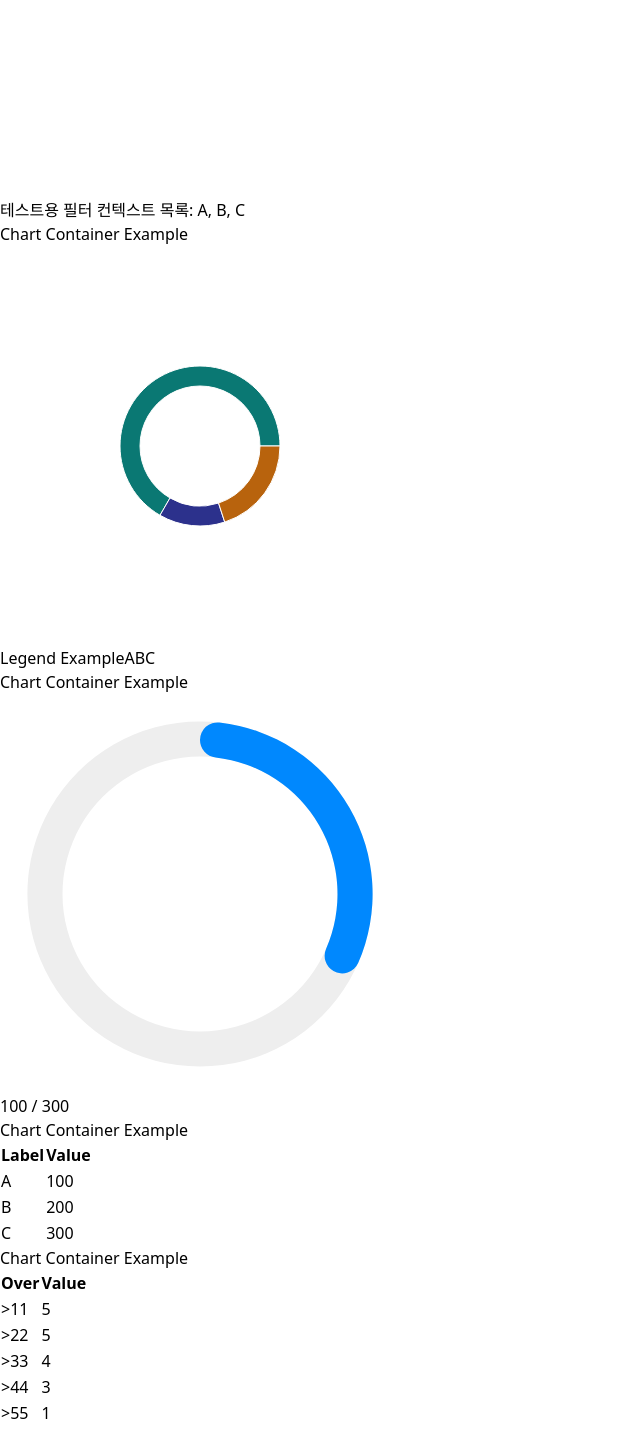
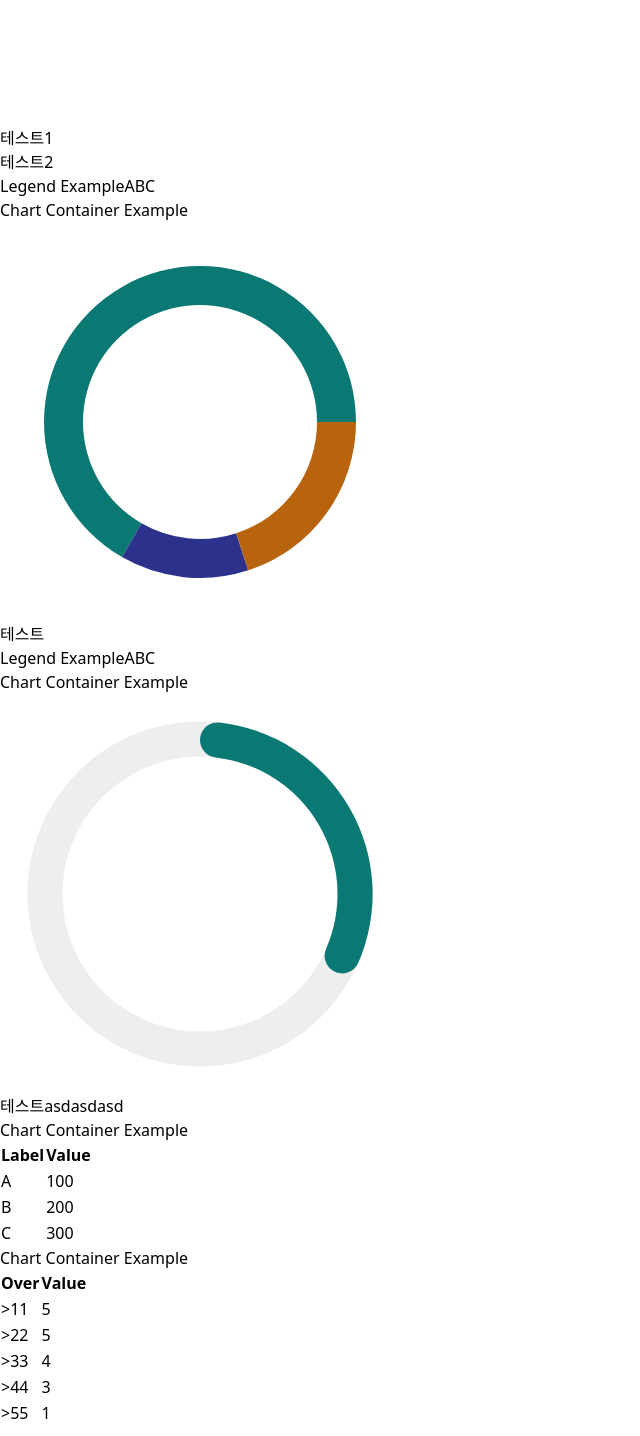
Before and after one commit to dev-hobeoung/hobeoung-ui-chart, a React (Vite) app: page / in a window 1280 px wide. Shown: the part 646-2082 px from the top of the page, without its empty margins (0-640 px from the left). Built offline with nearby package versions, Linux system fonts and the light colour scheme.

Commit message:
fix: PieLabel 기능 추가

```diff
--- a/src/App.tsx
+++ b/src/App.tsx
@@ -42,7 +42,7 @@ function App() {
             className="m-10"
             title="Legend Example"
             type="square"
-            position="top"
+            position="bottom"
           />
           <ChartContainer.Pie
             data={[
@@ -51,7 +51,12 @@ function App() {
               { label: 'C', value: 300 },
             ]}
             isHalf
-          />
+          >
+            <ChartContainer.Pie.Label>
+              <div>테스트1</div>
+              <div>테스트2</div>
+            </ChartContainer.Pie.Label>
+          </ChartContainer.Pie>
         </ChartContainer>
         <ChartContainer title="Chart Container Example">
           <ChartContainer.Legend
@@ -66,13 +71,21 @@ function App() {
               { label: 'B', value: 20 },
               { label: 'C', value: 30 },
             ]}
-          />
+          >
+            <ChartContainer.Pie.Label>
+              테스트
+            </ChartContainer.Pie.Label>
+          </ChartContainer.Pie>
         </ChartContainer>
         <ChartContainer title="Chart Container Example">
           <ChartContainer.PiePercent
             value={100}
             total={300}
-          />
+          >
+            <ChartContainer.PiePercent.Label>
+              테스트asdasdasd
+            </ChartContainer.PiePercent.Label>
+          </ChartContainer.PiePercent>
         </ChartContainer>
       </div>
       {/* Grid */}
--- a/src/Types.tsx
+++ b/src/Types.tsx
@@ -1,6 +1,6 @@
 import { cva } from "class-variance-authority";
 
-export const legendElementVariantsVariantDef = {
+export const colorVariantDef = {
   instance1: 'bg-[#0a7873]',
   instance2: 'bg-[#2c318c]',
   instance3: 'bg-[#b8630d]',
@@ -27,11 +27,32 @@ export const bgClassNameToColor = (bgClassName: string) => {
   return bgClassName.match(/#([0-9A-Fa-f]{6}|[0-9A-Fa-f]{3})/)?.[0] || "";
 }
 
+export const piePercentVariants = cva(
+  "",
+  {
+    variants: {
+      variant: colorVariantDef
+    },
+  }
+);
+
+export const pieLabelVariants = cva(
+  "absolute transform -translate-x-1/2 -translate-y-1/2",
+  {
+    variants: {
+      appearance: {
+        full: 'top-1/2 left-1/2',
+        half: 'top-[40%] left-1/2',
+      }
+    }
+  }
+);
+
 export const legendElementVariants = cva(
   'text-[10px] flex justify-center items-center text-[#fff]',
   {
     variants: {
-      variant: legendElementVariantsVariantDef,
+      variant: colorVariantDef,
       appearance: {
         square: 'w-[14px] h-[14px] rounded-[2px]',
         round: 'w-[10px] h-[10px] rounded-[50%]',
--- a/src/charts/grid/Grid.tsx
+++ b/src/charts/grid/Grid.tsx
@@ -2,7 +2,7 @@
 import React from "react";
 import { ChartDataType } from "../DataType";
 import { cn } from "../../utils/StyleUtils";
-import { legendElementVariants, legendElementVariantsVariantDef } from "../../Types";
+import { legendElementVariants, colorVariantDef } from "../../Types";
 
 export interface GridDataType extends ChartDataType {}
 
@@ -26,7 +26,7 @@ export const Grid: React.FC<GridProps> = ({ labels = [], data, labelHeader, valu
       <tbody>
         {data.map(d => {
           const labelIndex = labels.indexOf(d.label);
-          const variant = Object.keys(legendElementVariantsVariantDef)[labelIndex] as keyof typeof legendElementVariantsVariantDef;
+          const variant = Object.keys(colorVariantDef)[labelIndex] as keyof typeof colorVariantDef;
           return (
             <tr key={d.label}>
               <td className="flex items-center gap-[10px]">
--- a/src/charts/pie/Pie.tsx
+++ b/src/charts/pie/Pie.tsx
@@ -1,7 +1,10 @@
 /* eslint-disable @typescript-eslint/no-empty-object-type */
 import { Pie as RechartPie, PieChart, Cell } from "recharts";
 import { ChartDataType } from "../DataType";
-import { bgClassNameToColor, legendElementVariantsVariantDef } from "../../Types";
+import { bgClassNameToColor, colorVariantDef } from "../../Types";
+import { PieLabel } from "./PieLabel";
+import { ReactElement, ReactNode } from "react";
+import React from "react";
 
 export interface PieDataType extends ChartDataType {}
 
@@ -9,29 +12,50 @@ export interface PieProps {
   labels?: string[];
   data: PieDataType[];
   isHalf?: boolean;
+  children?: ReactNode;
 }
 
-export const Pie: React.FC<PieProps> = ({ labels = [], data, isHalf }) => {
+const Pie = ({ labels = [], data, isHalf = false, children }: PieProps) => {
+  let pieLabel: ReactElement | undefined = undefined;
+
+  React.Children.forEach(children, (child) => {
+    if (React.isValidElement(child) && child.type === PieLabel) {
+      pieLabel = child;
+      // 직접 pieLabel에 appearance를 주입해버리는 경우에는 장사없지만, 일단 isHalf 속성에 따라 맞게 주입해준다.
+      if (pieLabel.props.appearance === undefined) {
+        pieLabel = React.cloneElement(pieLabel, { appearance: isHalf ? "half" : "full" });
+      }
+    }
+  });
+
   return (
+    <div className="relative w-[400px] h-[400px]">
       <PieChart width={400} height={400}>
         <RechartPie
           data={data.map((d) => ({ name: d.label, value: d.value }))}
           dataKey={"value"}
-        innerRadius={60}
-        outerRadius={80}
+          innerRadius="60%"
+          outerRadius="80%"
           startAngle={isHalf ? 180 : undefined}
           endAngle={isHalf ? 0 : undefined}
+          stroke="none"
         >
           {data.map(d => {
             const labelIndex = labels.indexOf(d.label);
             return (
               <Cell
                 key={`cell-${labels[labelIndex]}`}
-              fill={bgClassNameToColor(Object.values(legendElementVariantsVariantDef)[labelIndex])}
+                fill={bgClassNameToColor(Object.values(colorVariantDef)[labelIndex])}
               />
             );
           })}
         </RechartPie>
       </PieChart>
+      {pieLabel}
+    </div>
   );
 }
+
+Pie.Label = PieLabel;
+
+export default Pie;
--- /dev/null
+++ b/src/charts/pie/PieLabel.tsx
@@ -0,0 +1,15 @@
+import { VariantProps } from "class-variance-authority";
+import { ReactNode } from "react"
+import { pieLabelVariants } from "../../Types";
+
+export interface PieLabelProps extends VariantProps<typeof pieLabelVariants> {
+  children: ReactNode;
+}
+
+export const PieLabel = ({ children, appearance }: PieLabelProps) => {
+  return (
+    <div className={pieLabelVariants({ appearance })}>
+      {children}
+    </div>
+  )
+}
--- a/src/charts/pie/PiePercent.tsx
+++ b/src/charts/pie/PiePercent.tsx
@@ -1,15 +1,31 @@
+import React from "react";
+import { ReactElement, ReactNode } from "react";
 import { PolarAngleAxis, RadialBar, RadialBarChart } from "recharts";
+import { PieLabel } from "./PieLabel";
+import { VariantProps } from "class-variance-authority";
+import { bgClassNameToColor, colorVariantDef, piePercentVariants } from "../../Types";
 
-export interface PiePercentProps {
+export interface PiePercentProps extends VariantProps<typeof piePercentVariants> {
   value: number;
   total: number;
+  children?: ReactNode;
 }
 
 /*
   실제로는 PieChart가 아니라 RadialBarChart를 사용하여 구현하였다.
   실제로 PiePercent는 PieChart에 해당하지도 않고 구현이 가능하지도 않다.
 */
-export const PiePercent: React.FC<PiePercentProps> = ({ value, total }) => {
+const PiePercent = ({ value, total, variant = "instance1", children }: PiePercentProps) => {
+  let pieLabel: ReactElement | undefined = undefined;
+
+  React.Children.forEach(children, (child) => {
+    if (React.isValidElement(child) && child.type === PieLabel) {
+      pieLabel = child;
+      if (pieLabel.props.appearance === undefined) {
+        pieLabel = React.cloneElement(pieLabel, { appearance: "full" });
+      }
+    }
+  });
 
   return (
     <div className="relative w-[400px] h-[400px]">
@@ -22,7 +38,10 @@ export const PiePercent: React.FC<PiePercentProps> = ({ value, total }) => {
         outerRadius="100%"
         barSize={50}
         data={[
-          { name: "percent", value: value * 100 / total, fill: "#0088FE" },
+          {
+            name: "percent", value: value * 100 / total,
+            fill: bgClassNameToColor(colorVariantDef[variant ?? "instance1"])
+          },
         ]}
         startAngle={90}
         endAngle={-270}
@@ -39,11 +58,11 @@ export const PiePercent: React.FC<PiePercentProps> = ({ value, total }) => {
           dataKey="value"
         />
       </RadialBarChart>
-      <div className="absolute top-1/2 left-1/2 transform -translate-x-1/2 -translate-y-1/2
-        text-2xl font-bold text-blue-500"
-      >
-        {`${value} / ${total}`}
-      </div>
+      {pieLabel}
     </div>
   )
 }
+
+PiePercent.Label = PieLabel;
+
+export default PiePercent;
--- a/src/container/ChartContainer.tsx
+++ b/src/container/ChartContainer.tsx
@@ -4,10 +4,10 @@ import { Legend } from "../legend/Legend";
 import { Heatmap } from "../charts/heatmap/HeatMap";
 import { ChartContainerLayout } from "./layout/ChartContainerLayout";
 import { ChartDataType } from "../charts/DataType";
-import { Pie } from "../charts/pie/Pie";
 import { Grid } from "../charts/grid/Grid";
 import { GridOver } from "../charts/grid/GridOver";
-import { PiePercent } from "../charts/pie/PiePercent";
+import Pie from "../charts/pie/Pie";
+import PiePercent from "../charts/pie/PiePercent";
 
 export interface ChartContainerProps extends HTMLAttributes<HTMLDivElement> {
   title: string;
@@ -102,7 +102,6 @@ const ChartContainer = ({ title, children, ...divProps }: ChartContainerProps) =
 
   return (
     <div {...divProps}>
-      {useFilter && <div>테스트용 필터 컨텍스트 목록: {labelFilter?.join(", ")}</div>}
       <ChartContainerLayout title={title} legend={legend} chart={chart} />
     </div>
   );
--- a/src/legend/Legend.tsx
+++ b/src/legend/Legend.tsx
@@ -1,6 +1,6 @@
 import { HTMLAttributes } from "react";
 import { LegendElement } from "./elements/LegendElement";
-import { legendElementVariantsVariantDef, legendPositionVariants } from "../Types";
+import { colorVariantDef, legendPositionVariants } from "../Types";
 
 export type LegendType =
   'average' |
@@ -51,7 +51,7 @@ export const Legend: React.FC<LegendProps> = ({
           type={type}
           label={label}
           index={index}
-          variant={Object.keys(legendElementVariantsVariantDef)[index] as keyof typeof legendElementVariantsVariantDef}
+          variant={Object.keys(colorVariantDef)[index] as keyof typeof colorVariantDef}
           selected={(labelFilter ?? []).includes(label)}
           setSelected={() => {
             if (labelFilter && setLabelFilter) {
```
Lines whose indentation alone changed are shown as unchanged.
